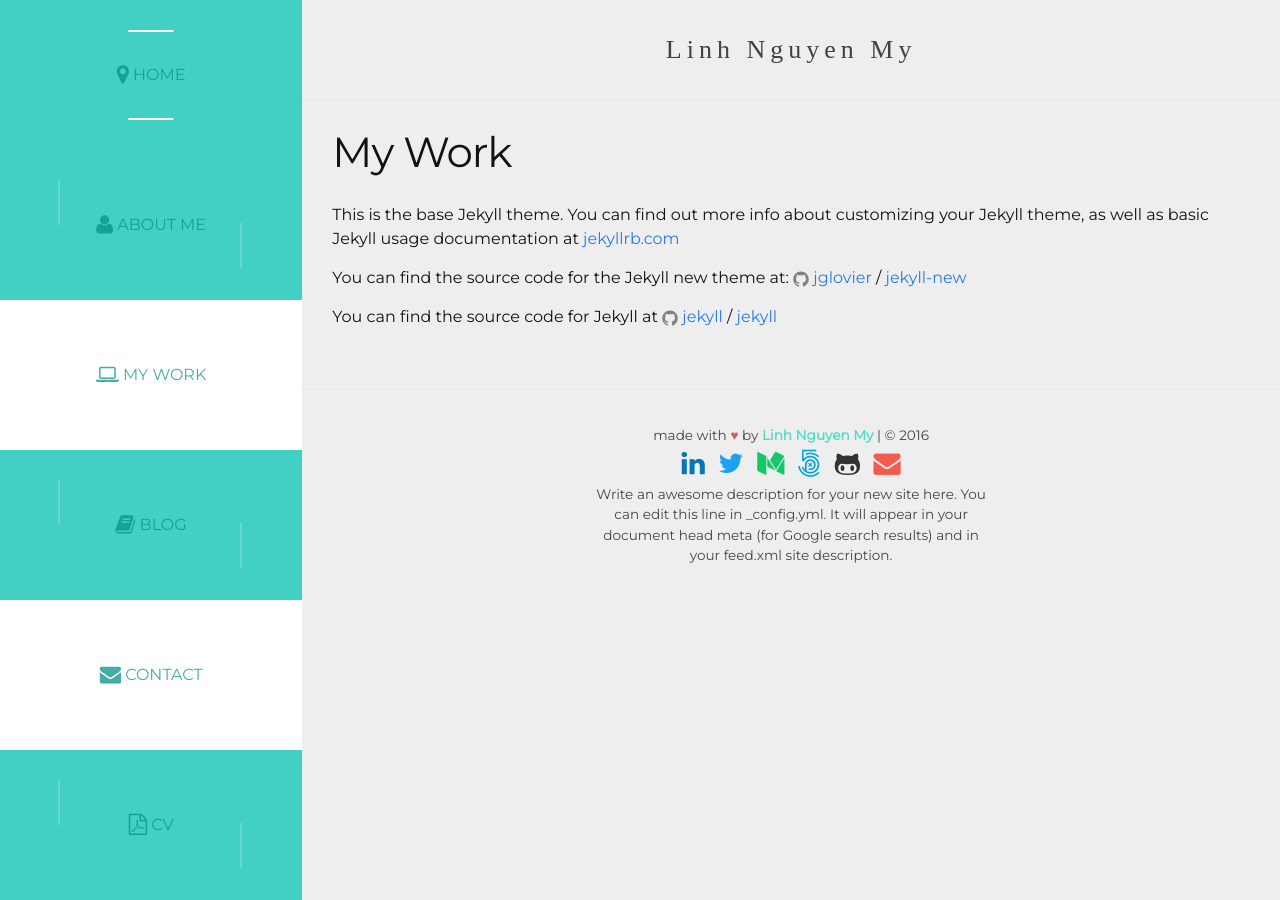
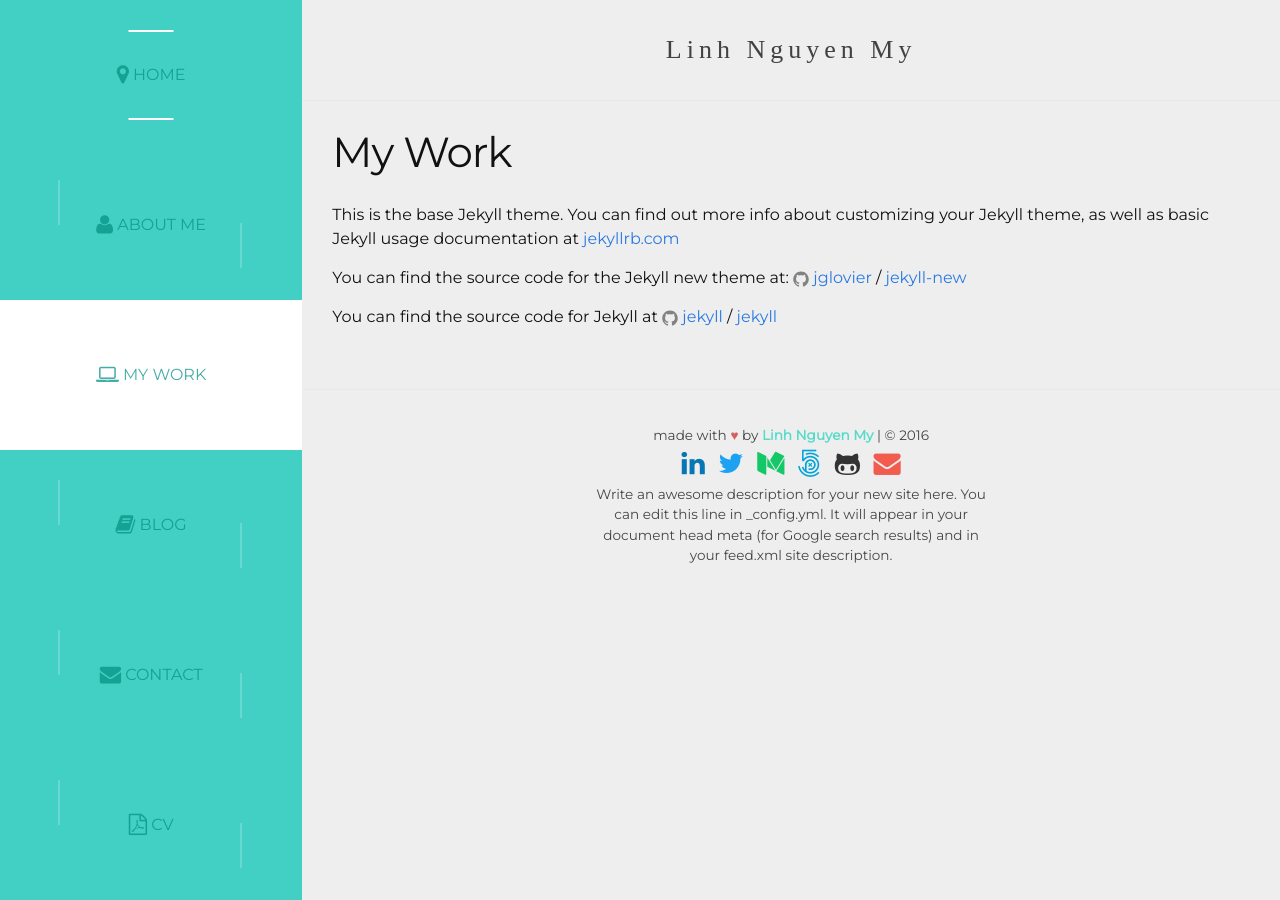
Before and after one commit to pinglinh/pinglinh.com, a Jekyll site: the page built from mywork.md, in a window 1280 px wide. Built offline with Jekyll 4.4.1, drawn with Linux system fonts in a browser that asks for light colours; some web fonts are replaced.

Commit message:
Fixed nav highlight on contact and blog page

```diff
--- a/_layouts/default.html
+++ b/_layouts/default.html
@@ -25,7 +25,7 @@
 
             <a class="page-link-3 {% if page.url == '/blog/' %} current {% endif %}" href="{{ site.baseurl }}/blog"><span><i class="fa fa-book fa-lg"></i> Blog</span></a>
 
-            <a class="page-link-3 {% if page.url == '/mywork/' %} current {% endif %}" href="{{ site.baseurl }}/contact"><span><i class="fa fa-envelope different fa-lg"></i> Contact</span></a>
+            <a class="page-link-3 {% if page.url == '/contact/' %} current {% endif %}" href="{{ site.baseurl }}/contact"><span><i class="fa fa-envelope different fa-lg"></i> Contact</span></a>
 
             <a class="page-link-3" href="{{ site.baseurl }}/pinglinhcv.pdf" target="_blank" download="Pinglinh CV"><span><i class="fa fa-file-pdf-o fa-lg"></i> CV</span></a>
 
```
